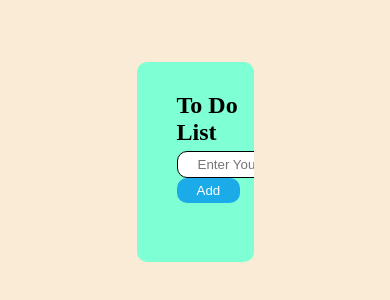
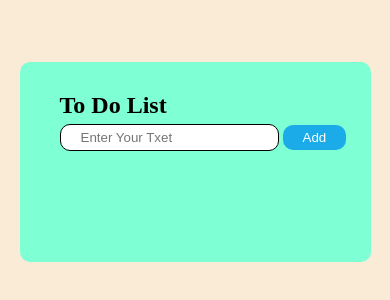
Before and after one commit to shakyaarpit/system-tron-repo-3, a plain HTML site: page index.html in a window 390 px wide. Shown: the part 260-560 px from the top of the page. Drawn offline with Linux system fonts and the light colour scheme.

Commit message:
change media query

```diff
--- a/style.css
+++ b/style.css
@@ -74,3 +74,12 @@ text-decoration: line-through;
     background-color: aliceblue;
 
 }
+
+/* media query */
+@media only screen and (max-width: 500px){
+    .contaner{
+
+       width: 90%;
+
+    }
+}
```
